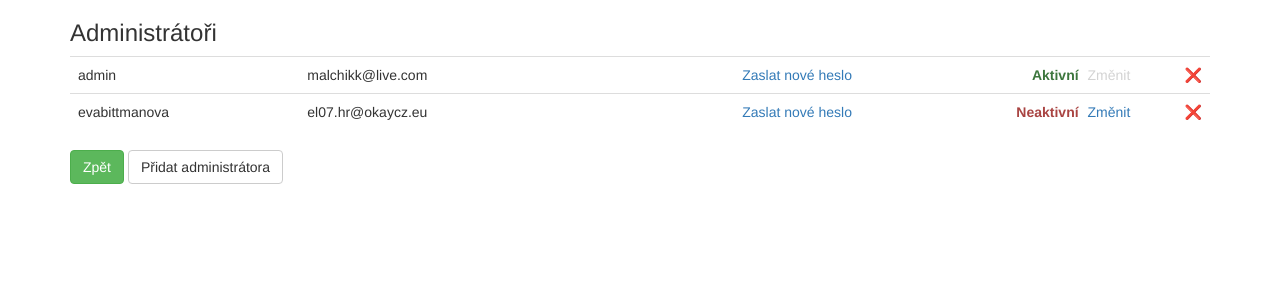
After one commit to malchikkCZ/okay-career-website, a Flask app: page /admin/users in a window 1280 px wide. The commit adds this page. Shown: the top 300 px of the page. Run offline with Flask 2, Linux system fonts and the light colour scheme; a user stored in the database is signed in; data comes from the database, SQL or seed files in the repository; both versions use the stored data as it was after the commit; some libraries are stand-ins or nearby versions.

Commit message:
add feature to administrate administrators

```diff
--- a/server.py
+++ b/server.py
@@ -56,6 +56,7 @@ class User(UserMixin, db.Model):
     email = db.Column(db.String(100), unique=True, nullable=False)
     password = db.Column(db.String(100), nullable=False)
     name = db.Column(db.String(100), nullable=False)
+    active = db.Column(db.Boolean(100), nullable=False)
 
 
 class Section(db.Model):
@@ -146,8 +147,8 @@ def login():
         email = form.email.data
         password = form.password.data
         user = User.query.filter_by(email=email).first()
-        if not user:
-            flash("Tento administrátor neexistuje, zkuste to prosím znovu!")
+        if not user or user.active == False:
+            flash("Tento administrátor neexistuje nebo byl zrušen!")
             return redirect(url_for("login"))
         elif not check_password_hash(user.password, password):
             flash("Zadali jste špatné heslo, zkuste to prosím znovu!")
@@ -189,7 +190,7 @@ def password(user_id):
     return render_template("admin/form.html", form=form, title=form_title)
 
 
-@app.route('/admin/register', methods=["GET", "POST"])
+@app.route('/admin/add-user', methods=["GET", "POST"])
 @admin_only
 def register():
     form = UserForm()
@@ -202,7 +203,8 @@ def register():
         new_user = User(
             email=form.email.data,
             password=hashed_password,
-            name=form.name.data
+            name=form.name.data,
+            active=True
         )
         db.session.add(new_user)
         db.session.commit()
@@ -210,6 +212,43 @@ def register():
     return render_template("admin/form.html", form=form, title=form_title)
 
 
+@app.route('/admin/users')
+@admin_only
+def administrators():
+    users_list = User.query.all()
+    return render_template("admin/admins.html", users=users_list)
+
+
+@app.route('/admin/switch/<int:user_id>')
+@admin_only
+def switch(user_id):
+    if user_id == 1:
+        return redirect(url_for('administrators'))
+    user = User.query.get(user_id)
+    if user.active == False:
+        user.active = True
+    else:
+        user.active = False
+    db.session.commit()
+    if user_id == current_user.id:
+        return redirect(url_for('logout'))
+    return redirect(url_for('administrators'))
+
+
+@app.route('/admin/delete/<int:user_id>')
+@admin_only
+def del_user(user_id):
+    if user_id == 1:
+        return redirect(url_for('administrators'))
+    user = User.query.get(user_id)
+    db.session.delete(user)
+    db.session.commit()
+    if user_id == current_user.id:
+        return redirect(url_for('logout'))
+    return redirect(url_for('administrators'))
+
+
+# TODO: Admin route to send administrator a new password
 # TODO: Admin route to see stored messages
 # TODO: Admin route to set basic settings
 # TODO: Admin route to add custom pages
--- /dev/null
+++ b/templates/admin/admins.html
@@ -0,0 +1,40 @@
+{% extends 'bootstrap/base.html' %}
+{% import "bootstrap/wtf.html" as wtf %}
+
+{% block content %}
+<section id="main" class="container">
+
+    <h3>Administrátoři</h3>
+
+    <table class="table">
+        {% for user in users %}
+            <tr>
+                <td>{{ user.name }}</td>
+                <td>{{ user.email }}</td>
+                <td class="text-right"><a href="#">Zaslat nové heslo</a></td>
+                <td class="text-right">
+                    {% if user.active == True %}
+                        <span class="text-success"><strong>Aktivní</strong></span>
+                    {% else %}
+                        <span class="text-danger"><strong>Neaktivní</strong></span>
+                    {% endif %}
+                    {% if user.id != 1 %}
+                        <a style="margin-left: 5px;" href="{{ url_for('switch', user_id=user.id) }}">Změnit</a>
+                    {% else %}
+                        <span style="margin-left: 5px; color: lightgray;">Změnit</span>
+                    {% endif %}
+                </td>
+                {% if current_user.id == 1 %}
+                    <td class="text-right">
+                        <a href="{{ url_for('del_user', user_id=user.id) }}" title="Smazat">&#10060;</a>
+                    </td>
+                {% endif %}
+            </tr>
+        {% endfor %}
+    </table>
+
+    <a class="btn btn-success" href="{{ url_for('index') }}">Zpět</a>
+    <a class="btn btn-default" href="{{ url_for('register') }}">Přidat administrátora</a>
+
+</section>
+{% endblock %}
--- a/templates/snippets/admin-menu.html
+++ b/templates/snippets/admin-menu.html
@@ -7,7 +7,7 @@
                 <li><a href="#">Nastavení</a></li>
                 <li><a href="#">Stránky</a></li>
                 <li><a href="#">Životopisy</a></li>
-                <li><a href="#">Administrátoři</a></li>
+                <li><a href="{{ url_for('administrators') }}">Administrátoři</a></li>
                 <li>&nbsp;</li>
                 <li><a href="{{ url_for('password', user_id=current_user.id) }}">Změnit heslo</a></li>
                 <li><a href="{{ url_for('logout') }}">Odhlásit</a></li>
```
Also changed, not shown: career.db.
